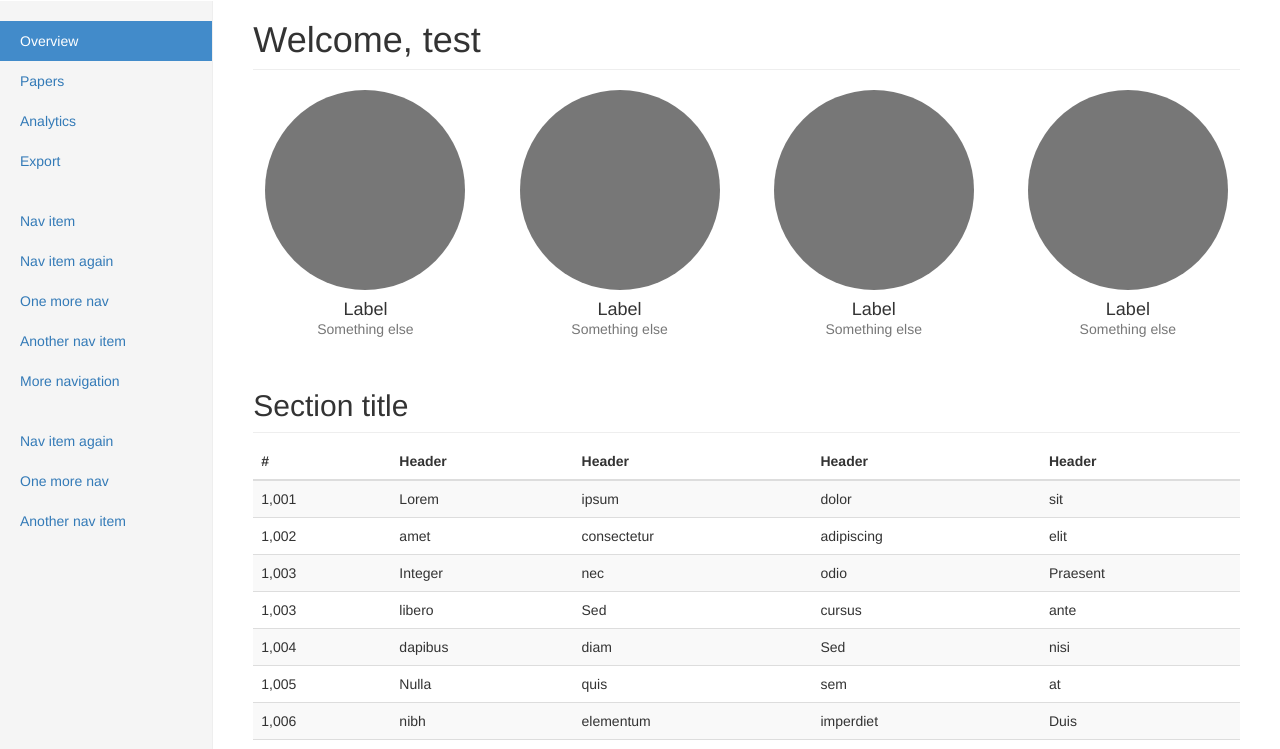
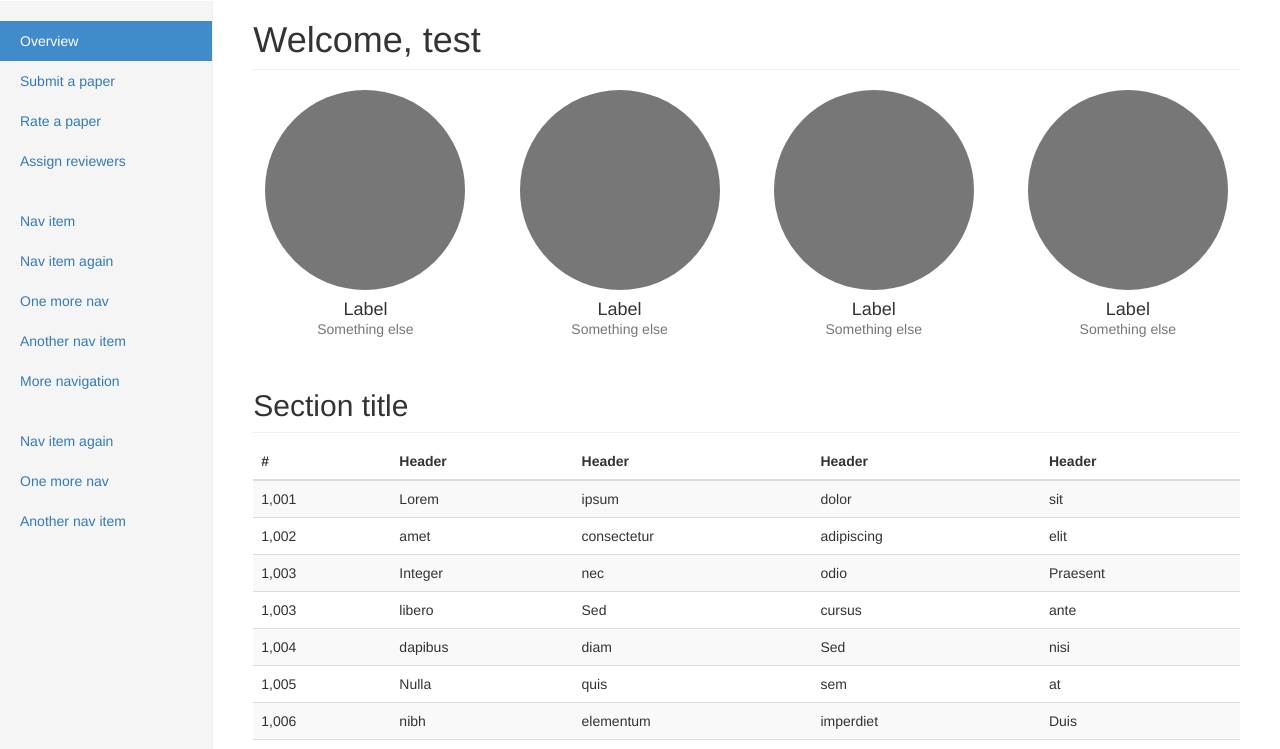
Before and after one commit to lsolcher/python-peer_review, a Flask app: page /dashboard in a window 1280 px wide. Shown: the part 50-799 px from the top of the page. Run offline with Flask 2, Linux system fonts and the light colour scheme; a user stored in the database is signed in; some libraries are stand-ins or nearby versions.

Commit message:
updated db structure with booleans for user: isReviewer, isAdmin and paper: rating

```diff
--- a/app.py
+++ b/app.py
@@ -1,7 +1,7 @@
 from flask import Flask, request, flash, render_template, redirect, url_for, session
 from flask_bootstrap import Bootstrap
 from flask_wtf import FlaskForm
-from wtforms import StringField, SelectMultipleField,  PasswordField, TextAreaField, BooleanField
+from wtforms import StringField, SelectMultipleField,  PasswordField, TextAreaField, BooleanField, SelectField
 from wtforms.validators import InputRequired, DataRequired, Email, Length
 from flask_sqlalchemy  import SQLAlchemy
 from werkzeug.security import generate_password_hash, check_password_hash
@@ -27,6 +27,8 @@ class User(UserMixin, db.Model):
     username = db.Column(db.String(15), unique=True)
     email = db.Column(db.String(50), unique=True)
     password = db.Column(db.String(80))
+    is_reviewer = db.Column(db.Boolean, default=False, nullable=True)
+    is_admin = db.Column(db.Boolean, default=False, nullable=True)
     papers = db.relationship("Paper",
                              secondary=association_table,
                              backref="User"
@@ -40,6 +42,7 @@ class Paper(db.Model):
     id = db.Column(db.Integer, primary_key=True, autoincrement=True)
     title = db.Column(db.String(80), nullable=False)
     abstract = db.Column(db.Text, nullable=False)
+    rating = db.Column(db.Integer, default=0)
     authors = db.relationship("User",
                               secondary=association_table,
                               backref="Paper"
@@ -73,19 +76,14 @@ class PaperForm(FlaskForm):
     authors = NoValidationSelectMultipleField('authors', DEFAULT_CHOICES)
     abstract = TextAreaField('abstract', validators=[InputRequired(), Length(min=1)])
 
+class ReviewForm:
+    paper = SelectField('author', DEFAULT_CHOICES)
 
-
-#TODOs: Validate form! Map authors to db.authors
 @app.route('/papers', methods = ['GET', 'POST'])
 def papers():
     form = PaperForm()
     q = User.query.filter(User.username != session['username']).all()
     form.authors.choices =  [(user.id, user.username) for user in q]
-    #form.authors.choices.insert(0, ['0', 'none'])
-    #form.authors2.choices =  [(user.id, user.username) for user in q]
-    #form.authors2.choices.insert(0, ['0', 'none'])
-    #form.authors3.choices =  [(user.id, user.username) for user in q]
-    #form.authors3.choices.insert(0, ['0', 'none'])
     if form.validate_on_submit():
             a = User.query.filter(User.id.in_(form.authors.data)).all()
             if len(a) == 0 or len(a) > 3:
@@ -99,6 +97,25 @@ def papers():
                 flash('Paper was successfully submitted')
                 #return redirect(url_for('index'))
     return render_template('papers.html', form=form)
+
+@app.route('/assign_reviewers', methods = ['GET', 'POST'])
+def assign_reviewers():
+    form = PaperForm()
+    q = User.query.filter(User.username != session['username']).all()
+    form.authors.choices =  [(user.id, user.username) for user in q]
+    if form.validate_on_submit():
+            a = User.query.filter(User.id.in_(form.authors.data)).all()
+            if len(a) == 0 or len(a) > 3:
+                flash('Specify at least 1 and at most 3 authors', 'error')
+            else:
+                #a = q.filter(User.id.in_(form.authors.data))
+                #a = User.query.get(form.authors.data)
+                paper = Paper(title=form.title.data, abstract=form.abstract.data, authors=a)#authors=[user]) #authors=dict(form.authors.choices).get(form.authors.data))
+                db.session.add(paper)
+                db.session.commit()
+                flash('Paper was successfully submitted')
+                #return redirect(url_for('index'))
+    return render_template('assign_reviewers.html', form=form)
 
 @app.route('/')
 def index():
--- a/templates/dashboard.html
+++ b/templates/dashboard.html
@@ -40,9 +40,9 @@ Dashboard
         <div class="col-sm-3 col-md-2 sidebar">
           <ul class="nav nav-sidebar">
             <li class="active"><a href="#">Overview <span class="sr-only">(current)</span></a></li>
-            <li><a href="/papers">Papers</a></li>
-            <li><a href="#">Analytics</a></li>
-            <li><a href="#">Export</a></li>
+            <li><a href="/papers">Submit a paper</a></li>
+            <li><a href="/rate">Rate a paper</a></li>
+            <li><a href="/assign_reviewers">Assign reviewers</a></li>
           </ul>
           <ul class="nav nav-sidebar">
             <li><a href="">Nav item</a></li>
--- a/templates/papers.html
+++ b/templates/papers.html
@@ -93,7 +93,7 @@ Dashboard
       {%- endfor %}
 
       <form class="form-signin" method="POST" action="/papers">
-
+        <h2 class="form-signin-heading">Please sign in</h2>
         {{ form.hidden_tag() }}
         {{ wtf.form_field(form.title) }}
         {{ wtf.form_field(form.authors) }}
```
Also changed, not shown: database.db.
